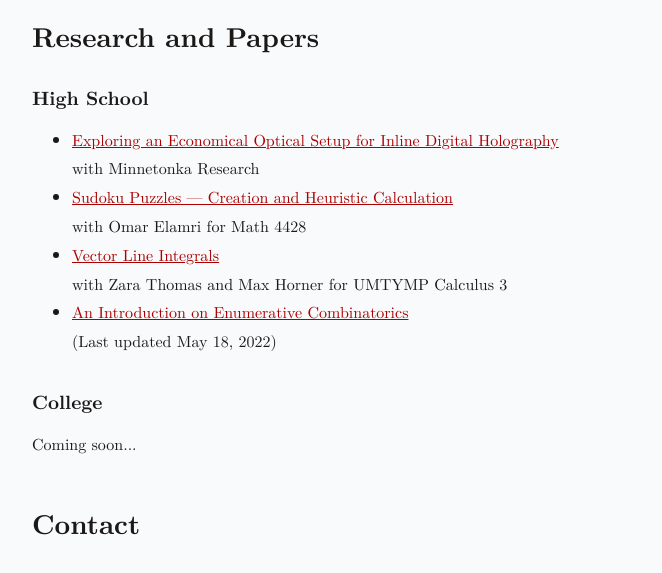
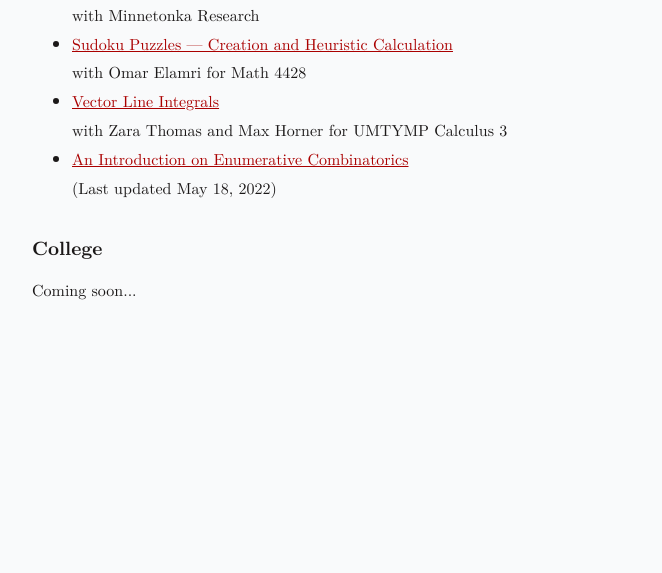
Before and after one commit to zzkao/zzkao.github.io, a website: page index.html in a window 1280 px wide. Shown: the part 797-1370 px from the top of the page, without its empty margins (308-970 px from the left). After the commit the page ends 1134 px from the top, so only its background shows below. Drawn offline with nearby package versions, Linux system fonts and the light colour scheme.

Commit message:
1st version of website

```diff
--- a/index.html
+++ b/index.html
@@ -5,7 +5,7 @@
   <meta charset="UTF-8" />
   <meta name="viewport" content="width=device-width, initial-scale=1.0" />
   <meta name="google-site-verification" content="tm5Y6ZNTf-lBqbwniGjQPv1q02o2TuUQZ9GTYa4SMLg" />
-  <title>About Zhaomeng Chen</title>
+  <title>Zhaomeng Chen</title>
   <img src="Zhao.jpg" style="width: 200px; height: auto" class="center">
 
   <meta name="description"
@@ -42,6 +42,7 @@
     </p>
   </div>
 
+<!--
   <nav role="navigation" class="toc">
     <h2>Contents</h2>
     <ol>
@@ -49,6 +50,7 @@
       <li><a href="#contact">Contact</a></li>
     </ol>
   </nav>
+-->
 
   <main>
     <article>
@@ -63,7 +65,13 @@
       <h4> College </h4>
         <p> Coming soon... </p>
 
-      <h2 id="contact">Contact</h2>
+
+
+<!--
+      <h2 id="more sections">More Sections</h2>
+-->
+
+
 
   <script>
     MathJax = {
```
